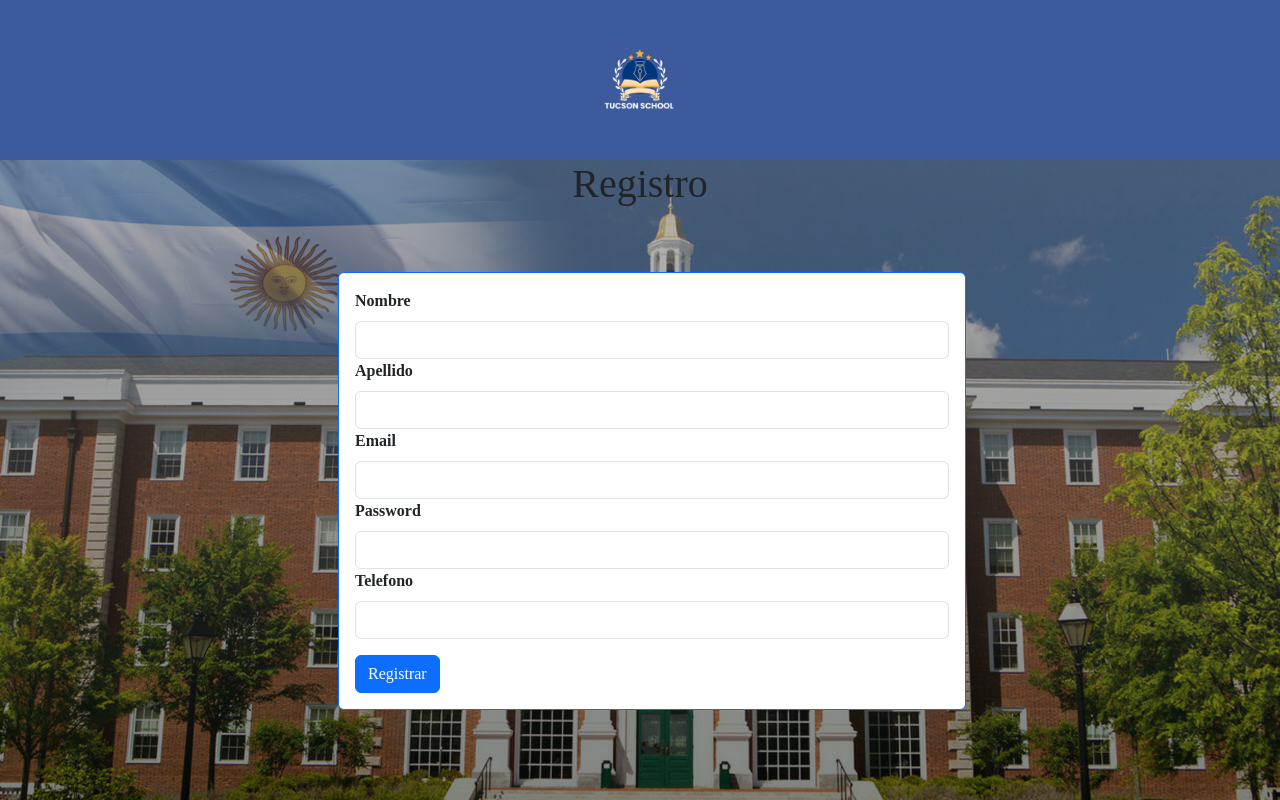
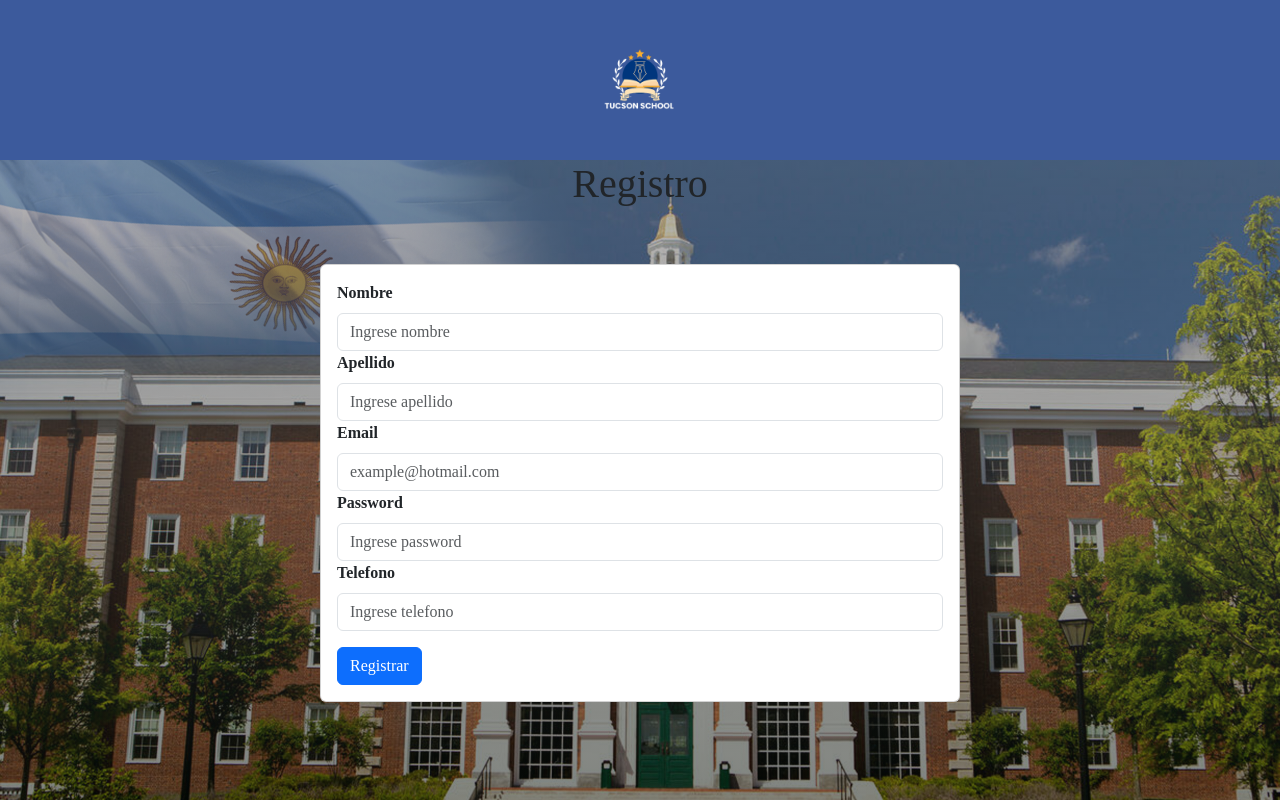
Before and after one commit to m4rt1n1309/Colegio, a React (Vite) app: page /registro in a window 1280 px wide. Built offline with nearby package versions, Linux system fonts and the light colour scheme; a web font is replaced by a local one.

Commit message:
registro conectado con el back

```diff
--- a/package.json
+++ b/package.json
@@ -19,7 +19,7 @@
     "react-dom": "^18.2.0",
     "react-router-dom": "^6.22.3",
     "remotion": "^4.0.122",
-    "sweetalert2": "^11.10.6"
+    "sweetalert2": "^11.10.7"
   },
   "devDependencies": {
     "@types/react": "^18.2.43",
--- a/src/components/Registro.jsx
+++ b/src/components/Registro.jsx
@@ -4,9 +4,32 @@ import Button from "react-bootstrap/Button";
 import Col from "react-bootstrap/Col";
 import Form from "react-bootstrap/Form";
 import "../style/login.css";
+import pruebaApi from "../api/pruebaApi";
+import Swal from "sweetalert2";
 
 function ValidarRegistro() {
   const [validated, setValidated] = useState(false);
+  const [nombre, setNombre] = useState("");
+  const [apellido, setApellido] = useState("");
+  const [email, setEmail] = useState("");
+  const [password, setPassword] = useState("");
+  const [telefono, setTelefono] = useState("");
+
+  const startRegister = async (nombre, apellido, email, password, telefono) => {
+    try {
+      const resp = await pruebaApi.post("/auth/registro", {
+        nombre,
+        apellido,
+        email,
+        password,
+        telefono,
+      });
+
+      localStorage.setItem("token", resp.data.token);
+    } catch (error) {
+      console.log(error);
+    }
+  };
 
   const handleSubmit = (event) => {
     const form = event.currentTarget;
@@ -15,52 +38,107 @@ function ValidarRegistro() {
       event.stopPropagation();
     }
 
+    const validarEmail = /^[a-zA-Z0-9._%+-]+@[a-zA-Z0-9.-]+.[a-zA-Z]{2,}$/;
+    const resultadoValidacion = validarEmail.test(email);
+
+    if (!nombre || !apellido || !email || !password || !telefono) {
+      console.log("campos vacios");
+      Swal.fire({
+        icon: "error",
+        title: "Oops...",
+        text: "Todos los campos son obligatorios",
+      });
+    } else if (!resultadoValidacion) {
+      Swal.fire({
+        icon: "error",
+        title: "Oops...",
+        text: "El correo ingresado no es correcto",
+      });
+    } else if (password.length < 5) {
+      Swal.fire({
+        icon: "error",
+        title: "Oops...",
+        text: "Contraseña debe ser mayor a 5 digitos ",
+      });
+    }
+    startRegister();
     setValidated(true);
   };
 
   return (
     <>
+      <div>
         <Form
           validated={validated}
           onSubmit={handleSubmit}
-        className="ms-4 mt-3 d-flex align-items-center flex-column "
+          className=" d-flex align-items-center  flex-column "
         >
-        <Col md={6} sm={10} controlid="validationCustom01">
-          <Card border="primary" className="p-3 border rounded my-5  ">
+          <Col md={6} sm={12} controlid="validationCustom01">
+            <Card className="p-3 my-5  ">
               <Form>
                 <Form.Group as={Col} controlid="validationCustom0">
                   <Form.Label>
                     <strong>Nombre</strong>
                   </Form.Label>
-                <Form.Control required type="text" />
+                  <Form.Control
+                    required
+                    type="text"
+                    id="nombre"
+                    onChange={(e) => setNombre(e.target.value)}
+                    placeholder="Ingrese nombre"
+                  />
                 </Form.Group>
 
                 <Form.Group as={Col} controlid="validationCustom02">
                   <Form.Label>
                     <strong>Apellido</strong>
                   </Form.Label>
-                <Form.Control required type="text" />
+                  <Form.Control
+                    required
+                    type="text"
+                    id="apellido"
+                    onChange={(e) => setApellido(e.target.value)}
+                    placeholder="Ingrese apellido"
+                  />
                 </Form.Group>
 
                 <Form.Group as={Col} controlid="validationCustom02">
                   <Form.Label>
                     <strong>Email</strong>
                   </Form.Label>
-                <Form.Control required type="email" />
+                  <Form.Control
+                    required
+                    type="email"
+                    id="email"
+                    onChange={(e) => setEmail(e.target.value)}
+                    placeholder="example@hotmail.com"
+                  />
                 </Form.Group>
 
                 <Form.Group as={Col} controlid="validationCustom02">
                   <Form.Label>
                     <strong>Password</strong>
                   </Form.Label>
-                <Form.Control required type="password" />
+                  <Form.Control
+                    required
+                    type="password"
+                    id="password"
+                    onChange={(e) => setPassword(e.target.value)}
+                    placeholder="Ingrese password"
+                  />
                 </Form.Group>
 
                 <Form.Group as={Col} controlid="validationCustom02">
                   <Form.Label>
                     <strong>Telefono</strong>
                   </Form.Label>
-                <Form.Control required type="number" />
+                  <Form.Control
+                    required
+                    type="number"
+                    id="telefono"
+                    onChange={(e) => setTelefono(e.target.value)}
+                    placeholder="Ingrese telefono"
+                  />
                 </Form.Group>
 
                 <Button type="submit" className="mt-3 ">
@@ -70,6 +148,7 @@ function ValidarRegistro() {
             </Card>
           </Col>
         </Form>
+      </div>
     </>
   );
 }
--- a/src/components/RegistroScreen.jsx
+++ b/src/components/RegistroScreen.jsx
@@ -6,7 +6,7 @@ export const RegistroScreen = () => {
     <>
       <div className="wrapper ">
         <div>
-          <h1 className="text-center">Registro</h1>
+          <h1 className="text-center ">Registro</h1>
           <ValidarRegistro />
         </div>
       </div>
```
Also changed, not shown: 1 other file (tests, documents, lock files or other folders). Lines whose indentation alone changed are shown as unchanged.
